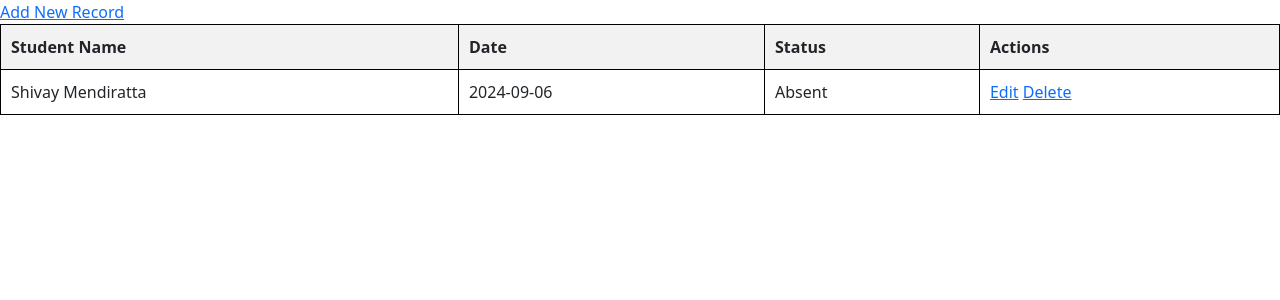
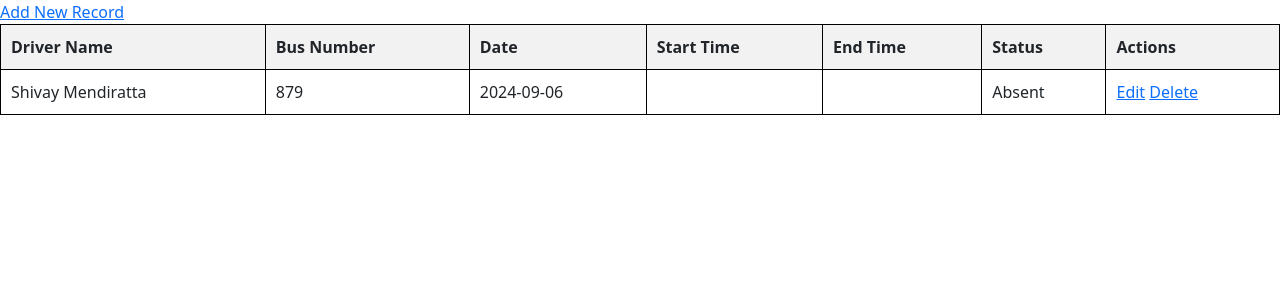
Before and after one commit to Shivay315/SIH-24, a Flask app: page /schedule in a window 1280 px wide. Shown: the part 112-412 px from the top of the page. Run offline with Flask 3, Linux system fonts and the light colour scheme.

Commit message:
Update schedule.html

```diff
--- a/templates/schedule.html
+++ b/templates/schedule.html
@@ -47,8 +47,11 @@
     <table>
         <thead>
             <tr>
-                <th>Student Name</th>
+                <th>Driver Name</th>
+                <th>Bus Number</th>
                 <th>Date</th>
+                <th>Start Time</th>
+                <th>End Time</th>
                 <th>Status</th>
                 <th>Actions</th>
             </tr>
@@ -57,7 +60,10 @@
             {% for record in records %}
             <tr>
                 <td>{{ record.student_name }}</td>
+                <td>{{ record.bus }}</td>
                 <td>{{ record.date }}</td>
+                <td>{{ record.start_time }}</td>
+                <td>{{ record.end_time }}</td>
                 <td>{{ record.status }}</td>
                 <td>
                     <a href="{{ url_for('edit', id=record.id) }}">Edit</a>
```
